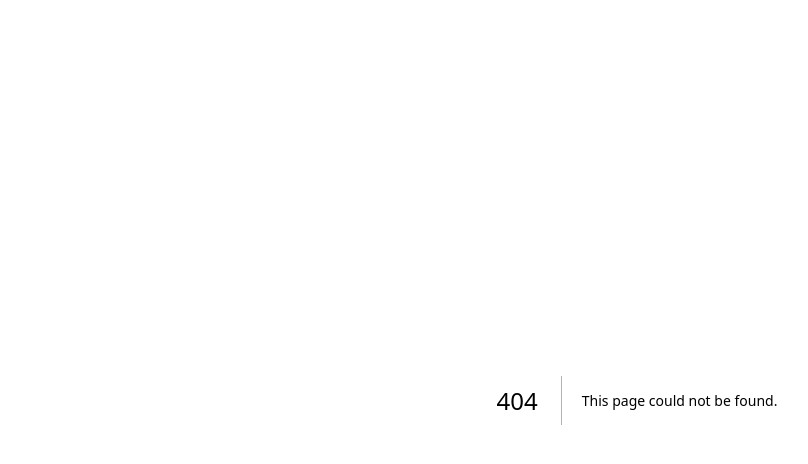
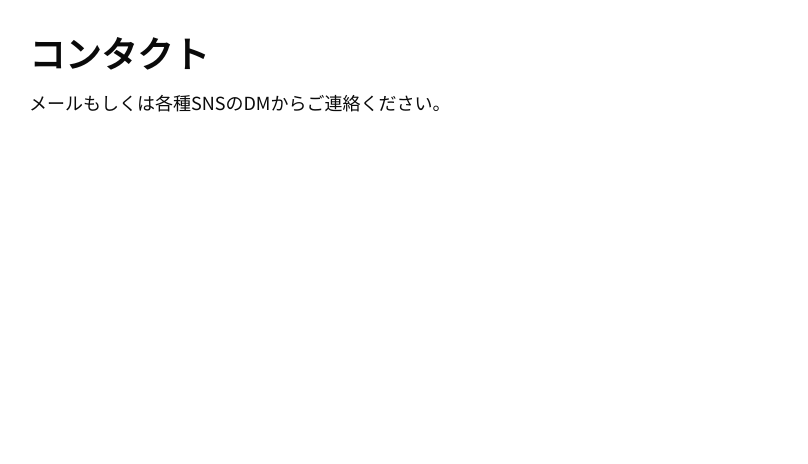
Before and after one commit to makim0939/portfolio, a Next.js app: page /contact in a window 1280 px wide. Before the commit this address had no page. Shown: the top 464 px of the page, without its empty margins (3-811 px from the left). Built offline with nearby package versions, Linux system fonts and the light colour scheme.

Commit message:
feat: コンタクトページ（仮）を作成

```diff
--- /dev/null
+++ b/src/app/contact/page.tsx
@@ -0,0 +1,8 @@
+export default function ContactPage() {
+	return (
+		<main className="min-h-screen p-8">
+			<h1 className="text-4xl font-bold mb-4">コンタクト</h1>
+			<p className="text-lg">メールもしくは各種SNSのDMからご連絡ください。</p>
+		</main>
+	);
+}
```
